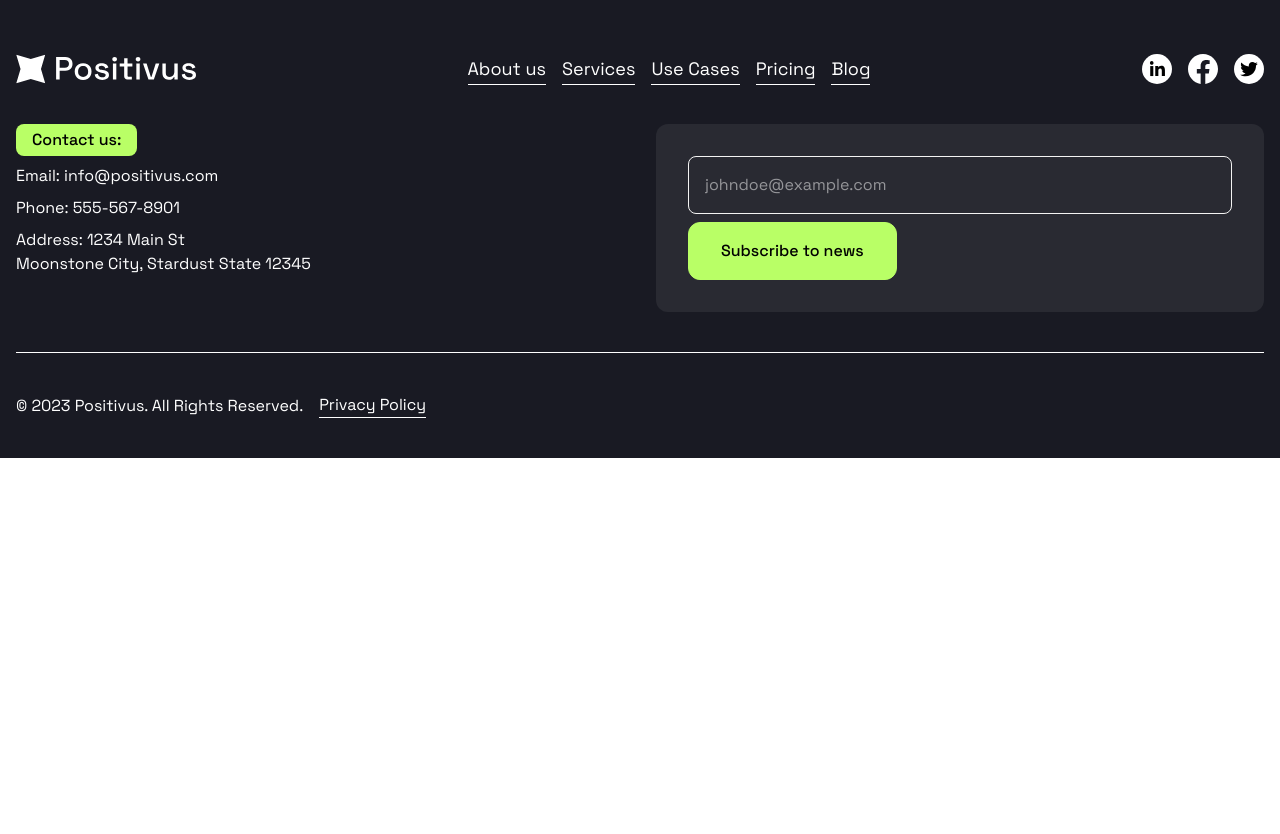
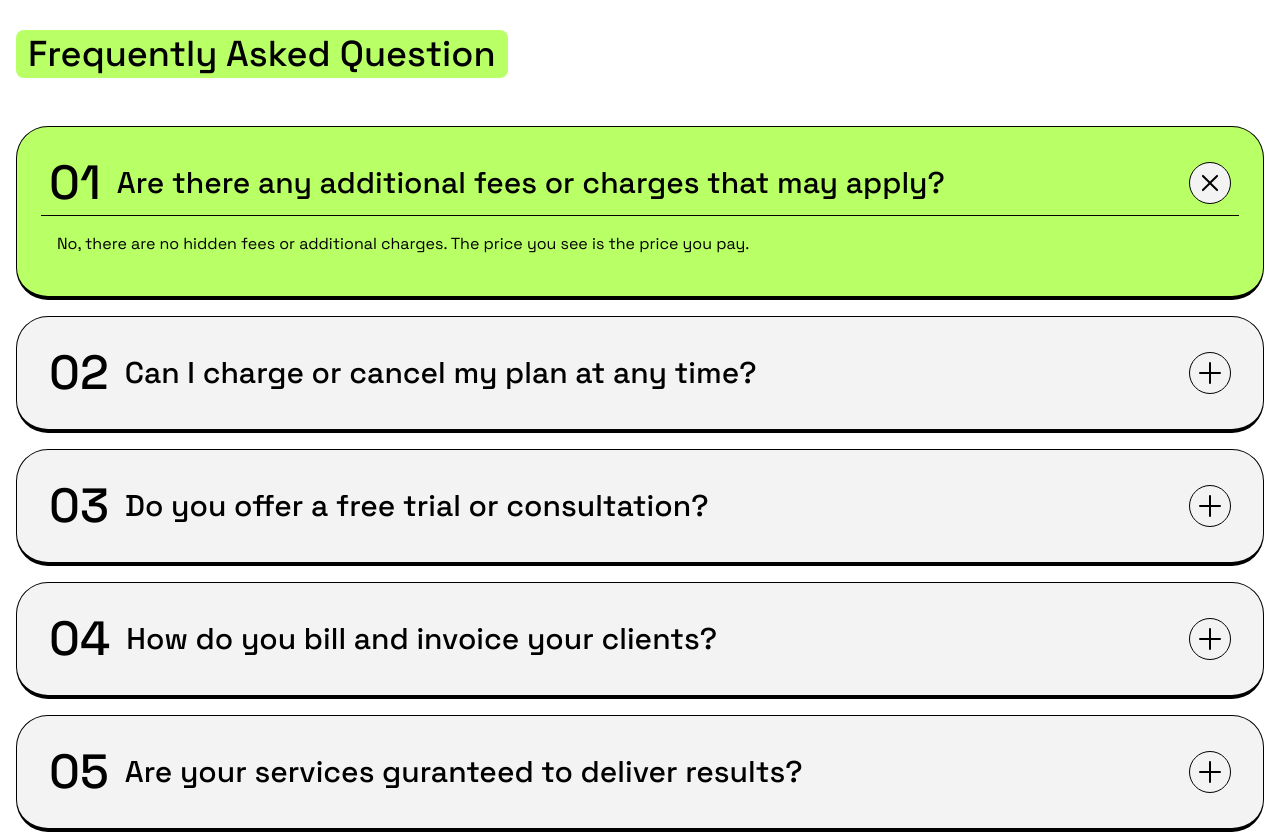
Before and after one commit to iabdwahab/positivus-agency, a React (Vite) app: page /#/pricing in a window 1280 px wide. Shown: the part 1060-1894 px from the top of the page. Before the commit the page ends 1518 px from the top, so only its background shows below. Built offline with nearby package versions, Linux system fonts and the light colour scheme.

Commit message:
Implementing Pricing FAQs Section.

```diff
--- /dev/null
+++ b/src/components/pricing_faqs/Index.tsx
@@ -0,0 +1,15 @@
+import { pricingFAQsElements } from "../../data/pricingFAQs";
+import SectionHeading from "../global/SectionHeading";
+
+function PricingFAQs() {
+  return (
+    <section className="section container">
+      <SectionHeading>
+        <SectionHeading.Title>Frequently Asked Question</SectionHeading.Title>
+      </SectionHeading>
+
+      <div className="grid gap-4">{pricingFAQsElements}</div>
+    </section>
+  );
+}
+export default PricingFAQs;
--- /dev/null
+++ b/src/data/pricingFAQs.tsx
@@ -0,0 +1,36 @@
+import Accordion from "../components/global/Accordion";
+
+export const pricingFAQsList = [
+  {
+    id: 0,
+    title: "Are there any additional fees or charges that may apply?",
+    description: "No, there are no hidden fees or additional charges. The price you see is the price you pay.",
+  },
+  {
+    id: 1,
+    title: "Can I charge or cancel my plan at any time?",
+    description: "Yes, you can upgrade, downgrade, or cancel your plan at any time without any penalties.",
+  },
+  {
+    id: 2,
+    title: "Do you offer a free trial or consultation?",
+    description: "Yes, we offer a free trial for 14 days. You can also schedule a consultation with our team.",
+  },
+  {
+    id: 3,
+    title: "How do you bill and invoice your clients?",
+    description: "We bill monthly or annually, depending on your preference. Invoices are sent via email and can be paid online.",
+  },
+  {
+    id: 4,
+    title: "Are your services guranteed to deliver results?",
+    description: "While we strive to deliver the best results, we cannot guarantee specific outcomes as they depend on various factors.",
+  },
+  {
+    id: 5,
+    title: "Do you offer contract-based or monthly retainer-based pricing?",
+    description: "We offer both contract-based and monthly retainer options. You can choose the one that best fits your needs.",
+  },
+];
+
+export const pricingFAQsElements = pricingFAQsList.map((step, index) => <Accordion key={step.id} data={step} index={index} />);
--- a/src/data/workingProcess.tsx
+++ b/src/data/workingProcess.tsx
@@ -1,4 +1,4 @@
-import Accordion from "../components/working_process/Accordion";
+import Accordion from "../components/global/Accordion";
 
 export const workingProcessList = [
   {
--- a/src/pages/Pricing.tsx
+++ b/src/pages/Pricing.tsx
@@ -1,9 +1,11 @@
+import PricingFAQs from "../components/pricing_faqs/Index";
 import PricingSection from "../components/pricing_section/Index";
 
 function Pricing() {
   return (
     <>
       <PricingSection />
+      <PricingFAQs />
     </>
   );
 }
```
Also changed, not shown: src/components/global/Accordion.tsx (renamed from src/components/working_process/Accordion.tsx).
